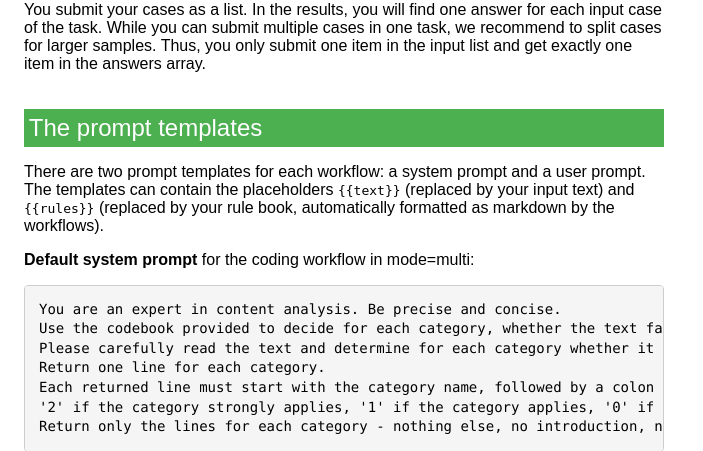
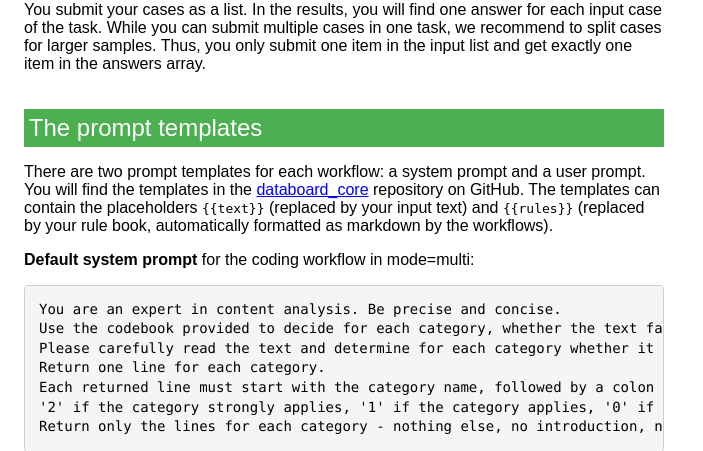
Before and after one commit to datavana/databoard_server, a FastAPI app: page / in a window 1280 px wide. Shown: the part 3654-4105 px from the top of the page, without its empty margins (0-703 px from the left). Run offline with FastAPI, Linux system fonts and the light colour scheme; parts of the project's set-up code (start-up, migrations or seed data) failed here and were passed over; some libraries are stand-ins or nearby versions.

Commit message:
Add link to prompt templates

```diff
--- a/src/templates/home.html
+++ b/src/templates/home.html
@@ -303,6 +303,7 @@ print(json.dumps(task_result, indent=2))</pre>
 
 <p>
 There are two prompt templates for each workflow: a system prompt and a user prompt.
+You will find the templates in the <a href="https://github.com/datavana/databoard_core/tree/main/src/databoard_core/resources/prompts">databoard_core</a> repository on GitHub.
 The templates can contain the placeholders <code>{{text}}</code> (replaced by your input text)
 and <code>{{rules}}</code> (replaced by your rule book, automatically formatted as markdown by the workflows).<br>
 </p>
```
